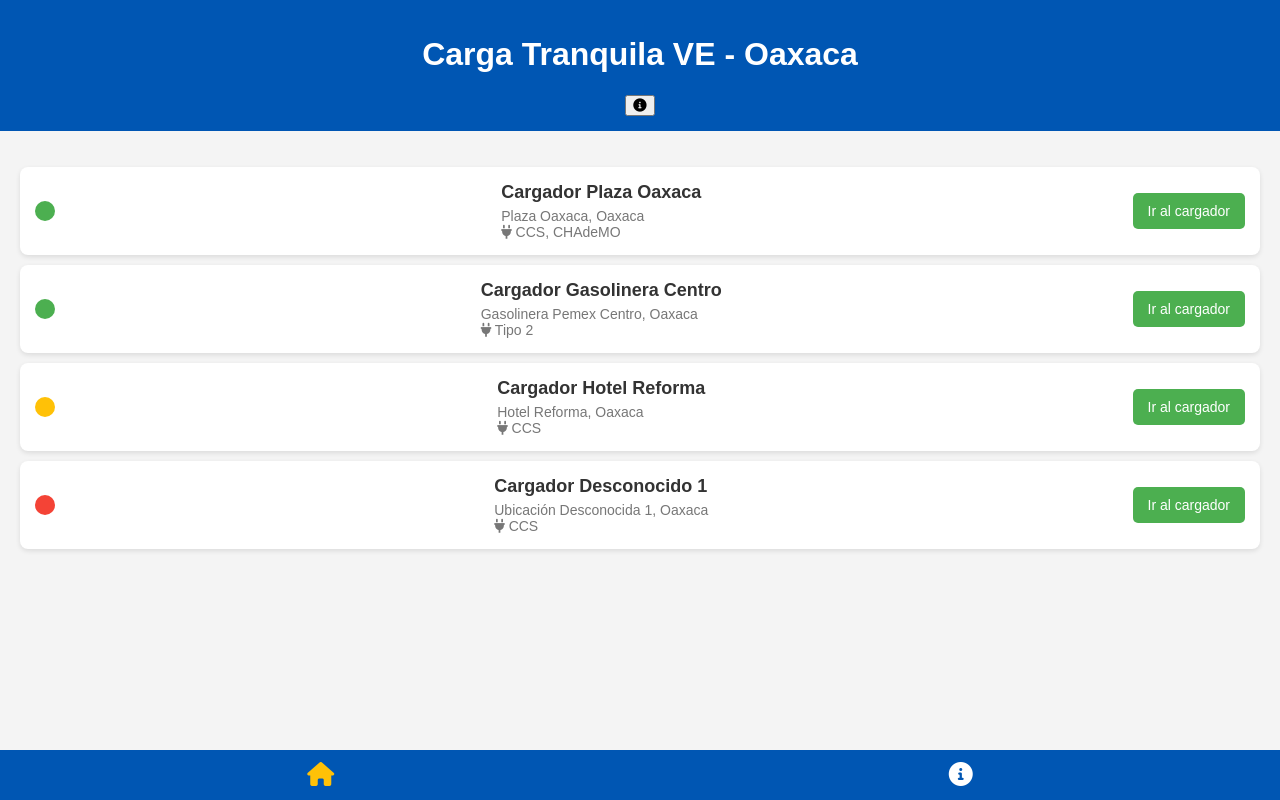
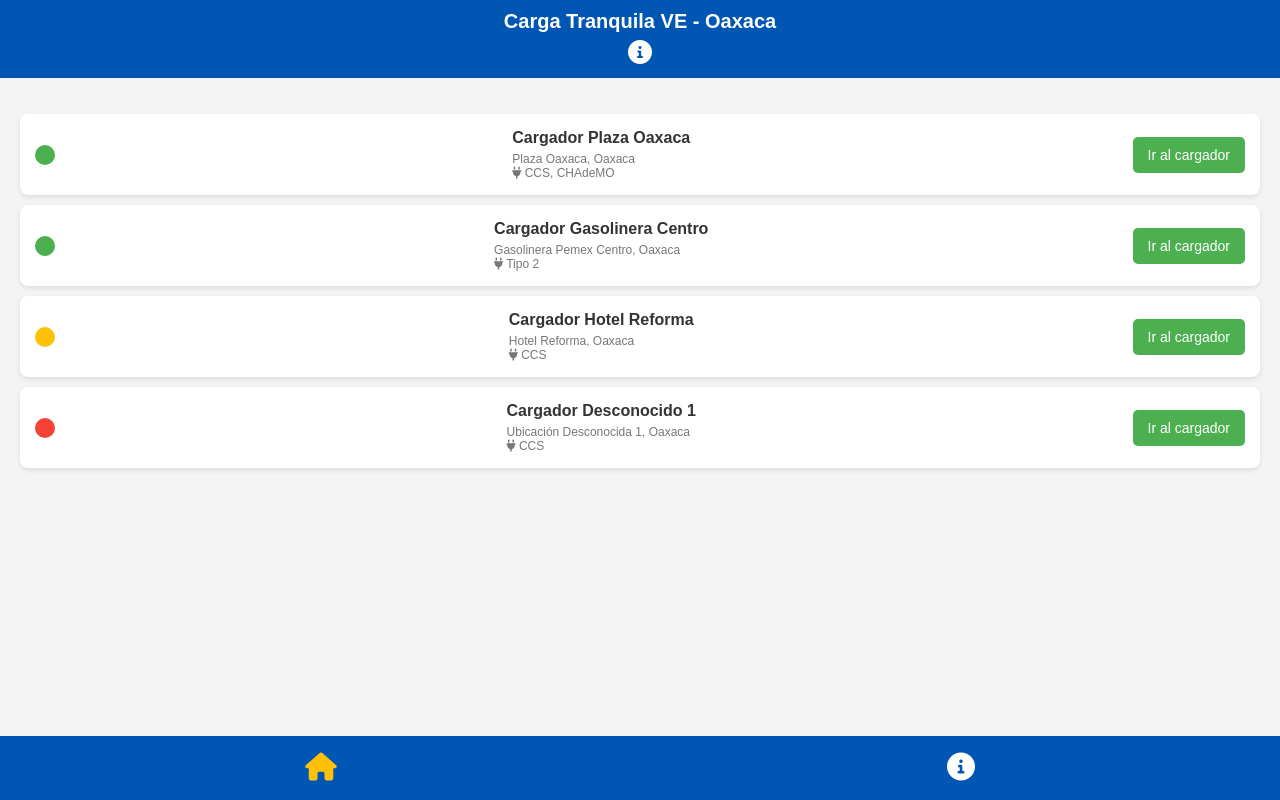
Before and after one commit to memokalel/cargatranquilaevoaxaca, a plain HTML site: page index.html in a window 1280 px wide. Drawn offline with Linux system fonts and the light colour scheme.

Commit message:
Update style.css

```diff
--- a/style.css
+++ b/style.css
@@ -13,14 +13,37 @@ body {
 header {
   background-color: #0056b3;
   color: white;
-  padding: 15px 20px;
+  padding: 10px 20px;
   text-align: center;
 }
 
-/* Main y vistas */
+/* Reducir el tamaño del título */
+.header-content h1 {
+  margin: 0;
+  font-size: 20px;
+}
+
+/* Encabezado centrado */
+.header-content {
+  display: flex;
+  flex-direction: column;
+  align-items: center;
+}
+
+#info-btn-header {
+  margin-top: 5px;
+  background: none;
+  color: white;
+  border: none;
+  font-size: 24px;
+  cursor: pointer;
+}
+
 main {
   flex-grow: 1;
   padding: 20px;
+  /* Agrega padding inferior para que no quede tapado por la barra fija */
+  padding-bottom: 80px;
 }
 
 .view {
@@ -69,7 +92,7 @@ main {
   transform: translateX(5px);
 }
 
-/* Semáforo en la lista (tamaño fijo para evitar deformaciones) */
+/* Semáforo en la lista (tamaño fijo) */
 .status-light {
   width: 20px;
   height: 20px;
@@ -97,12 +120,12 @@ main {
 /* Información del cargador en la lista */
 .charger-info h3 {
   margin: 0 0 5px 0;
-  font-size: 18px;
+  font-size: 16px;
 }
 
 .charger-info p {
   margin: 0;
-  font-size: 14px;
+  font-size: 12px;
   color: #777;
 }
 
@@ -125,20 +148,25 @@ footer {
   color: #555;
 }
 
-/* Barra de navegación inferior */
+/* Barra de navegación inferior fija */
 .bottom-nav {
+  position: fixed;
+  bottom: 0;
+  left: 0;
+  width: 100%;
   display: flex;
   justify-content: space-around;
   align-items: center;
   background-color: #0056b3;
-  padding: 10px 0;
+  padding: 15px 0;
+  z-index: 1002;
 }
 
 .nav-button {
   background: none;
   border: none;
   color: white;
-  font-size: 24px;
+  font-size: 28px;
   cursor: pointer;
 }
 
@@ -177,7 +205,7 @@ footer {
   display: block;
 }
 
-/* Modal content más amplio (20% más ancho, max 720px) */
+/* Modal content más amplio */
 .modal-content {
   background-color: white;
   padding: 20px;
@@ -254,7 +282,7 @@ footer {
   margin: 20px auto;
 }
 
-/* Feedback button en la vista Acerca de */
+/* Botón de feedback en la vista Acerca de */
 .feedback-button-container {
   text-align: center;
   margin-top: 20px;
```
